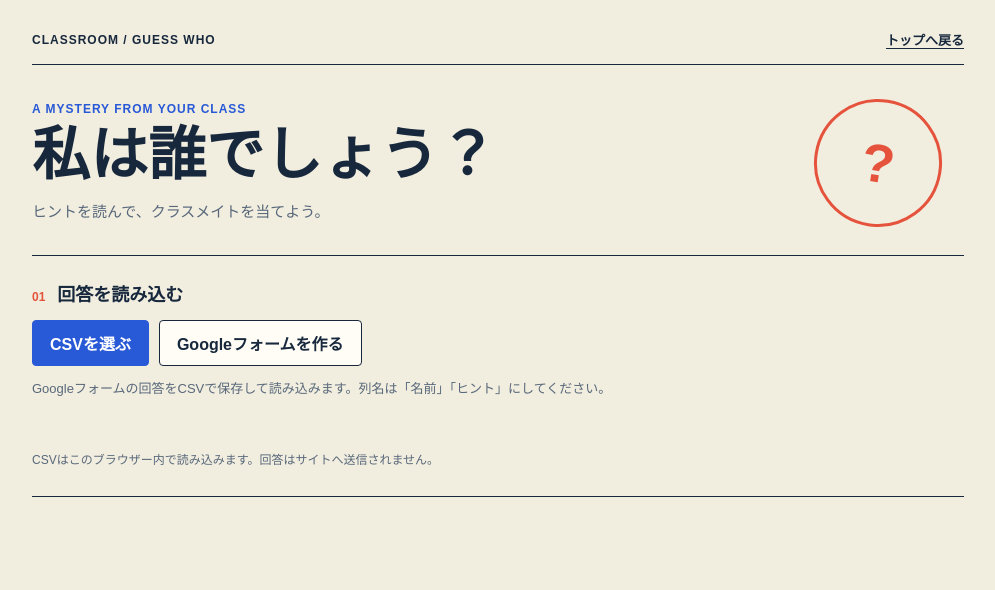
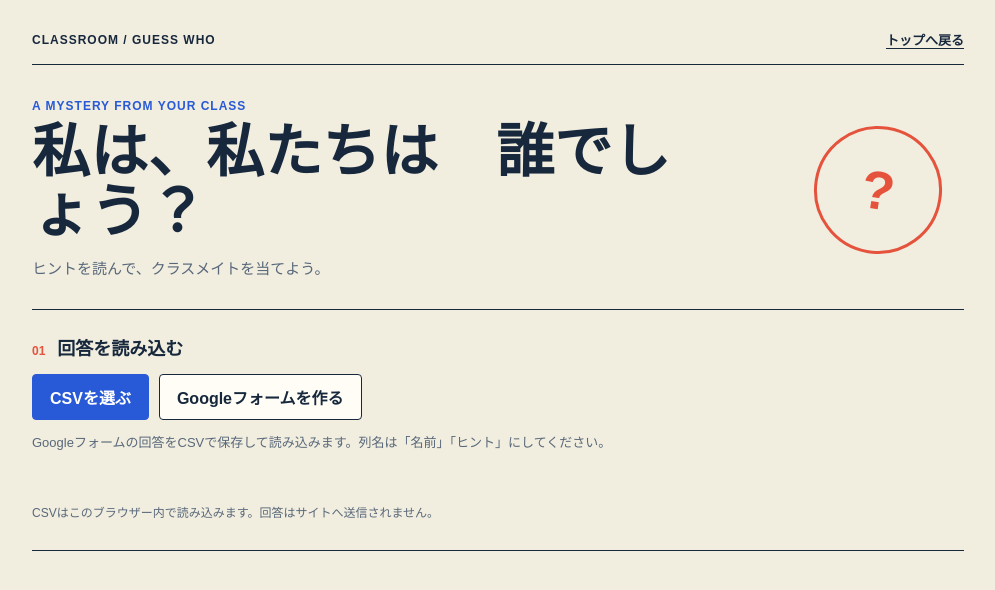
Before and after one commit to oichi-1583/gemaira-pages, a plain HTML site: page who-am-i.html in a window 1280 px wide. Shown: the whole page, without its empty margins (142-1137 px from the left). Drawn offline with Linux system fonts and the light colour scheme.

Commit message:
Rename Who Am I game title

```diff
--- a/who-am-i.html
+++ b/who-am-i.html
@@ -4,7 +4,7 @@
 <meta charset="utf-8">
 <meta name="viewport" content="width=device-width, initial-scale=1">
 <meta name="theme-color" content="#f1eddf">
-<title>私は誰でしょう？</title>
+<title>私は、私たちは　誰でしょう？</title>
 <style>
 :root{color-scheme:light;--ink:#17283d;--muted:#58687a;--paper:#f1eddf;--white:#fffdf6;--line:#c8c4b8;--blue:#2859d6;--red:#e5533d;--yellow:#f3c94e;--mint:#b9d7c6}
 *{box-sizing:border-box}
@@ -69,7 +69,7 @@ h1{max-width:680px;margin:0;font-size:58px;line-height:1.04;font-weight:950}
   <header class="hero">
     <div>
       <p class="eyebrow">A mystery from your class</p>
-      <h1>私は誰でしょう？</h1>
+      <h1>私は、私たちは　誰でしょう？</h1>
       <p class="hero-note">ヒントを読んで、クラスメイトを当てよう。</p>
     </div>
     <div class="stamp" aria-hidden="true">?</div>
```
Also changed, not shown: index.html (+1 -1 lines).
